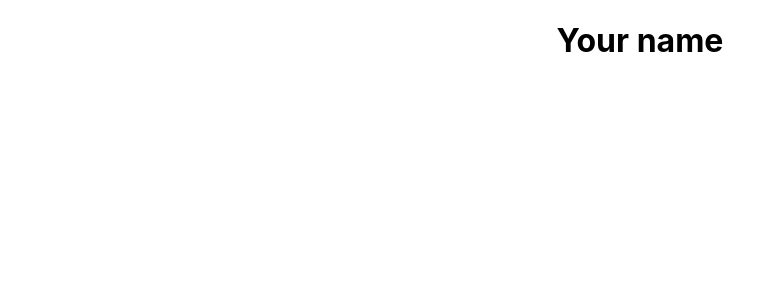
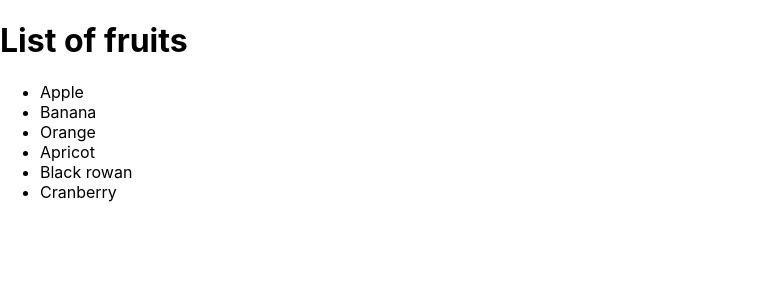
Before and after one commit to tu01titon0/reacjs-jsx, a React (Create React App) app: page / in a window 1280 px wide. Shown: the top 300 px of the page, without its empty margins (0-784 px from the left). Built offline with nearby package versions, Linux system fonts and the light colour scheme.

Commit message:
jsx-list

```diff
--- a/src/index.js
+++ b/src/index.js
@@ -5,10 +5,25 @@ import App from './App';
 import reportWebVitals from './reportWebVitals';
 
 const root = ReactDOM.createRoot(document.getElementById('root'));
-const name = "Your name";
+const fruits = [
+    "Apple",
+    "Banana",
+    "Orange",
+    "Apricot",
+    "Black rowan",
+    "Cranberry"
+];
 
 root.render(
-    React.createElement("h1", { style: { textAlign: "center" } }, name)
+    // React.createElement("h1", { style: { textAlign: "center" } }, name)
+    <div>
+    <h1>List of fruits</h1>
+        <ul>
+            { fruits.map((item) => (
+                <li>{ item }</li>
+            )) }
+        </ul>
+    </div>
 );
 
 // If you want to start measuring performance in your app, pass a function
```
